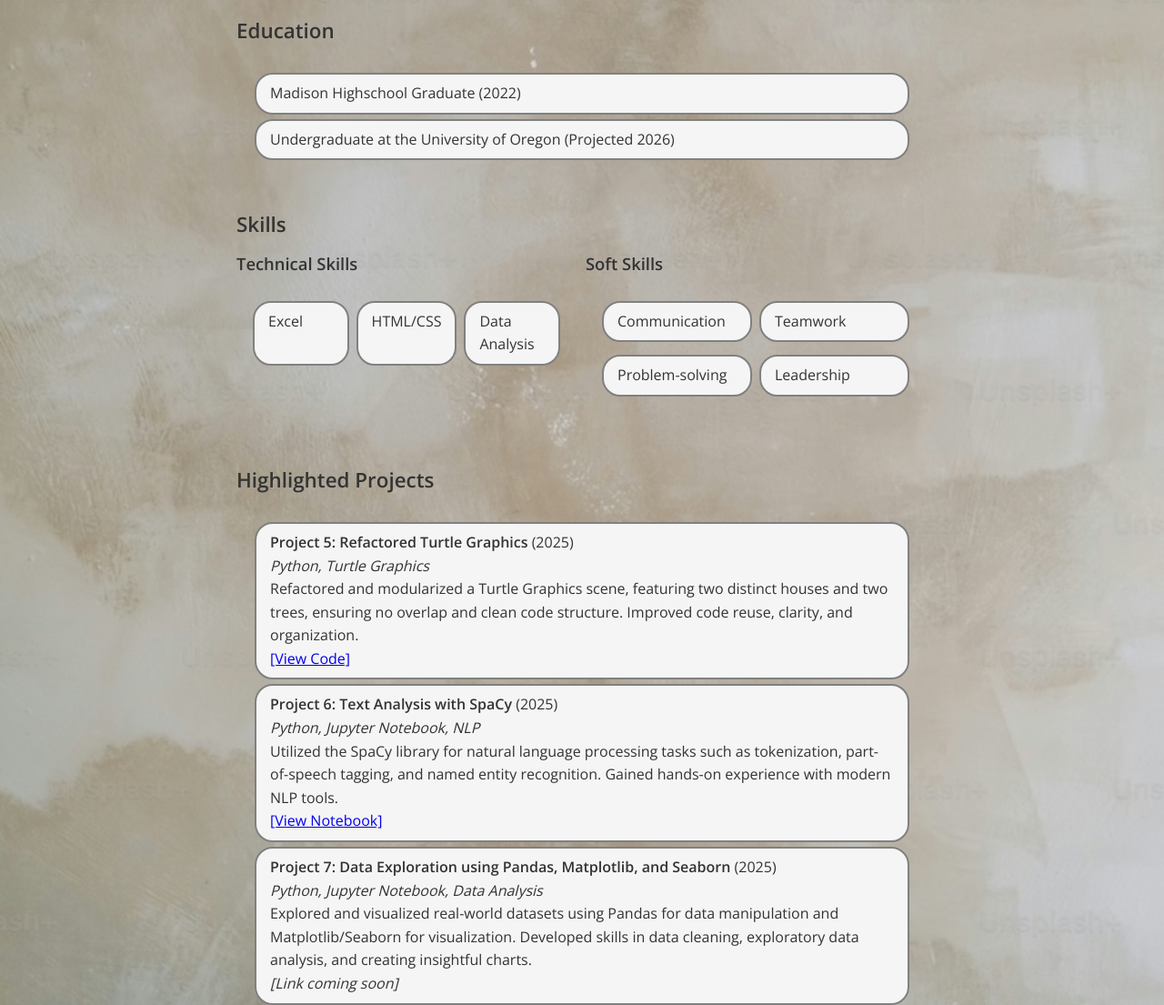
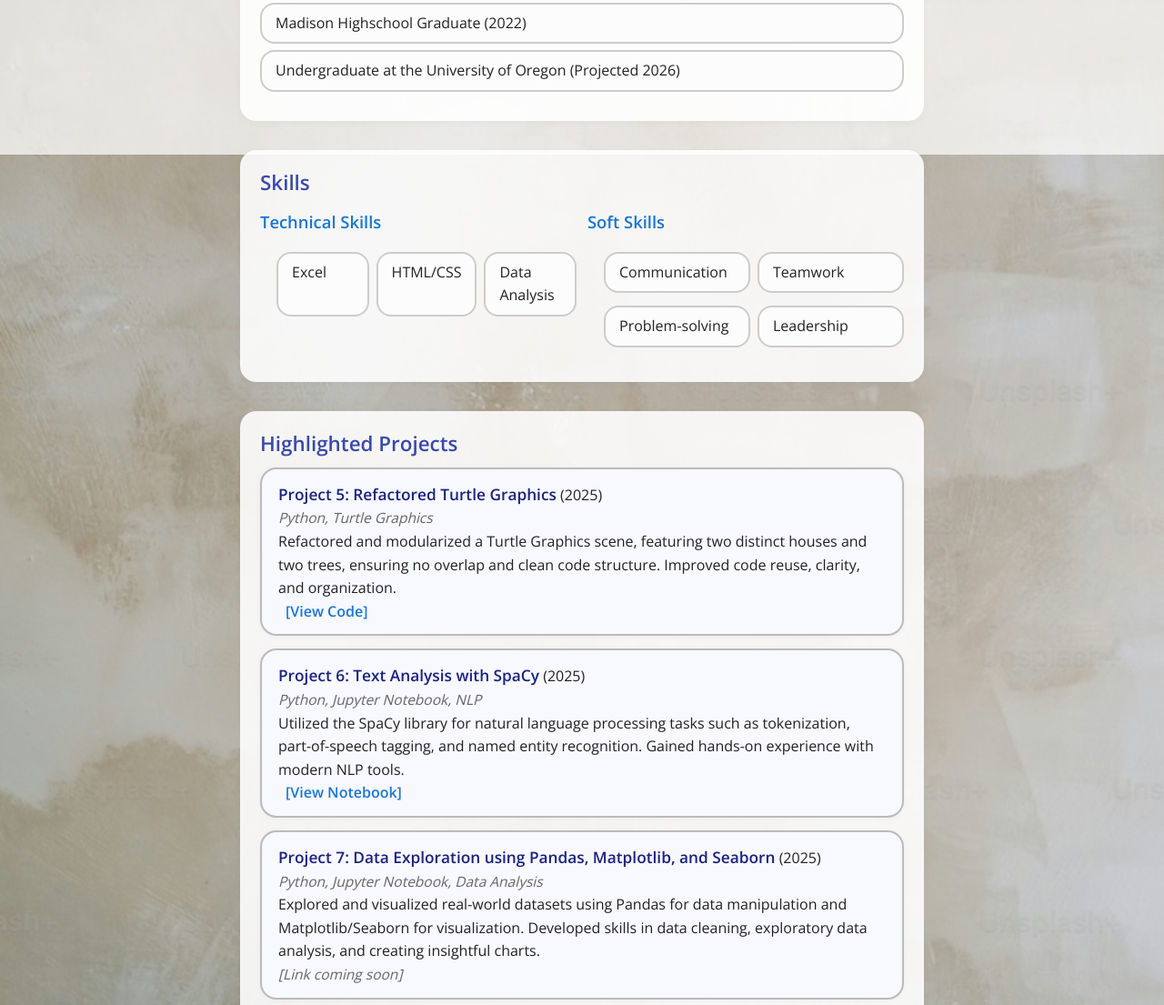
Before and after one commit to CooperGrossman69/cgrossm69.github.io, a plain HTML site: page index.html in a window 1280 px wide. Shown: the part 630-1735 px from the top of the page at 91% size. Drawn offline with nearby package versions, Linux system fonts and the light colour scheme.

Commit message:
Update styles.css

```diff
--- a/styles.css
+++ b/styles.css
@@ -1,8 +1,7 @@
-/* Cooper Grossman */
-/* please make sure you change the name of this file to styles.css */
+/* Cooper Grossman Resume Styles */
+/* Save this as styles.css */
 
-/* Global Styles */
-/* Global Styles */
+/* Reset and Base Styles */
 * {
     margin: 0;
     padding: 0;
@@ -12,10 +11,10 @@
 body {
     font-family: 'Open Sans', 'Segoe UI', Tahoma, Geneva, Verdana, sans-serif;
     line-height: 1.6;
-    color: #333;
+    color: #222;
     max-width: 800px;
     margin: 0 auto;
-    padding: 20px;
+    padding: 24px;
     position: relative;
     background-image: url('img_9856.jpg');
     background-repeat: no-repeat;
@@ -24,37 +23,44 @@ body {
     background-attachment: fixed;
 }
 
-/* Background Image with Transparency */
+/* Subtle overlay for readability */
 body:before {
     content: "";
     position: fixed;
-    top: 0;
-    left: 0;
-    width: 100vw;
-    height: 100vh;
-    background-image: url('img_9856.jpg');
-    background-size: cover;
-    background-position: center;
-    opacity: 0.1;
-    z-index: -1;
+    top: 0; left: 0;
+    width: 100vw; height: 100vh;
+    background: rgba(255,255,255,0.7);
+    z-index: -2;
 }
 
+/* Profile Image */
 img.profile-img {
-    max-width: 180px;
+    max-width: 160px;
     border-radius: 50%;
-    background-color: whitesmoke;
+    background: #fff;
     padding: 10px;
-    border: 4px solid gray;
+    border: 4px solid #888;
     display: block;
     margin: 0 auto 20px auto;
+    box-shadow: 0 2px 8px rgba(0,0,0,0.07);
 }
 
-/* Header Flexbox for Contact Info */
+/* Header */
 header {
     text-align: center;
-    margin-bottom: 30px;
+    margin-bottom: 32px;
 }
 
+hr {
+    margin: 12px 0;
+    border: none;
+    border-top: 2px solid #bbb;
+    width: 60%;
+    margin-left: auto;
+    margin-right: auto;
+}
+
+/* Contact List */
 .contact-list {
     display: flex;
     flex-wrap: wrap;
@@ -66,24 +72,43 @@ header {
 
 .contact-list li {
     margin: 0 10px;
+    font-size: 1rem;
 }
 
-/* Flexbox for Skills Section */
+.contact-list a {
+    color: #222;
+    text-decoration: none;
+    transition: color 0.2s;
+}
+.contact-list a:hover {
+    color: #3498db;
+    text-decoration: underline;
+}
+
+/* Section Spacing */
+section {
+    margin-bottom: 32px;
+    background: rgba(255,255,255,0.88);
+    padding: 18px 22px;
+    border-radius: 18px;
+    box-shadow: 0 2px 8px rgba(0,0,0,0.03);
+}
+
+/* Skills Section */
 .skills-container {
     display: flex;
     flex-wrap: wrap;
-    gap: 8px;
+    gap: 12px;
     justify-content: space-between;
     align-items: flex-start;
     margin-top: 10px;
 }
 
 .skills-container > div {
-    flex: 1 1 220px; /* flex-grow, flex-shrink, flex-basis */
+    flex: 1 1 220px;
     min-width: 180px;
 }
 
-/* Responsive List Items for Skills */
 .skills-container ul {
     display: flex;
     flex-wrap: wrap;
@@ -96,48 +121,110 @@ header {
     margin-bottom: 6px;
 }
 
-/* Projects Section Responsive */
-.projects ol {
-    display: flex;
-    flex-wrap: wrap;
-    gap: 10px;
-    padding-left: 18px;
+/* Highlighted Projects Section */
+.projects ul {
+    list-style-type: none;
+    padding: 0;
+    margin: 0;
 }
 
 .projects li {
-    flex: 1 1 180px;
+    border: 2px solid #bbb;
+    padding: 14px 18px 12px 18px;
+    border-radius: 18px;
+    margin-bottom: 14px;
+    background-color: #f8f8ff;
+    box-shadow: 0 1px 6px rgba(0,0,0,0.04);
+    transition: color 0.2s, background 0.2s, border-color 0.2s, transform 0.2s;
+    position: relative;
 }
 
-/* Section Spacing */
-section {
-    margin-bottom: 28px;
+.projects li strong {
+    color: #1a237e;
+    font-size: 1.08rem;
 }
 
-/* Responsive Typography */
+.projects li em {
+    color: #666;
+    font-size: 0.97em;
+}
+
+.projects li a {
+    color: #1976d2;
+    font-weight: 600;
+    text-decoration: none;
+    margin-left: 8px;
+    transition: color 0.2s;
+}
+
+.projects li a:hover {
+    color: #e67e22;
+    text-decoration: underline;
+}
+
+.projects li:hover {
+    color: #1976d2;
+    background: #fffbe7;
+    border-color: #fbc02d;
+    transform: translateY(-2px) scale(1.01);
+}
+
+/* Other Projects Section */
+section ul {
+    list-style-type: none;
+    padding: 12px 0 0 0;
+    margin-bottom: 14px;
+}
+
+section li {
+    border: 2px solid #ccc;
+    padding: 8px 15px;
+    border-radius: 16px;
+    margin-bottom: 7px;
+    background-color: #fcfcfc;
+    transition: color 0.2s, transform 0.2s, background 0.2s;
+}
+
+section li:hover {
+    color: #3498db;
+    background: #fff9c4;
+    transform: translateX(-5px);
+}
+
+/* Typography */
 h1 {
     font-size: 2.2rem;
     margin-bottom: 0.5rem;
+    color: #283593;
+    letter-spacing: 1px;
 }
-
 h2 {
     font-size: 1.4rem;
     margin-bottom: 0.5rem;
+    color: #3949ab;
 }
-
 h3 {
     font-size: 1.15rem;
     margin-bottom: 0.4rem;
+    color: #1976d2;
+}
+p {
+    margin-bottom: 8px;
+    color: #222;
 }
 
 /* Footer */
 footer {
     text-align: center;
-    margin-top: 30px;
-    font-size: 0.95rem;
+    margin-top: 32px;
+    font-size: 0.96rem;
     color: #555;
+    background: rgba(255,255,255,0.7);
+    border-radius: 12px;
+    padding: 8px 0;
 }
 
-/* Responsive Media Queries */
+/* Responsive Design */
 @media (max-width: 600px) {
     body {
         padding: 8px;
@@ -150,39 +237,20 @@ footer {
     .skills-container > div {
         min-width: unset;
     }
-    .projects ol {
-        flex-direction: column;
-        gap: 4px;
+    .projects ul {
+        padding-left: 0;
     }
     img.profile-img {
-        max-width: 110px;
+        max-width: 100px;
         padding: 4px;
     }
     h1 {
         font-size: 1.4rem;
     }
     h2 {
-        font-size: 1.05rem;
+        font-size: 1.08rem;
+    }
+    section {
+        padding: 10px 7px;
     }
 }
-li{
-    border: 2px solid gray;
-    padding: 8px 15px;
-    border-radius: 20px;
-    margin-bottom: 5px;
-    background-color: whitesmoke;
-
-    transition: color 0.2s ease, transform 0.2s ease;
-}
-ul{
-    list-style-type: none;
-    padding: 20px;
-    margin-bottom: 20px;
-    border-radius: 20px;
-}
-
-li:hover{
-    color: #3498db;
-    transform: translateX(-5px);
-    background-color: #fff9c4;
-}
```
